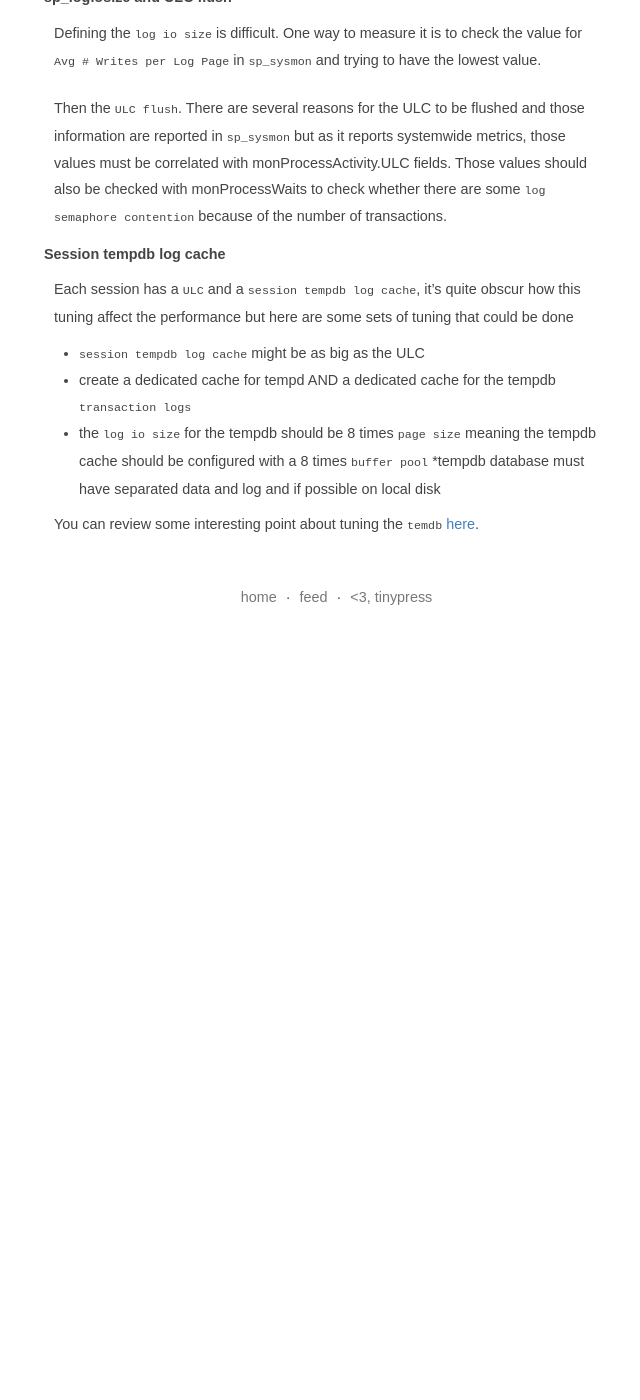
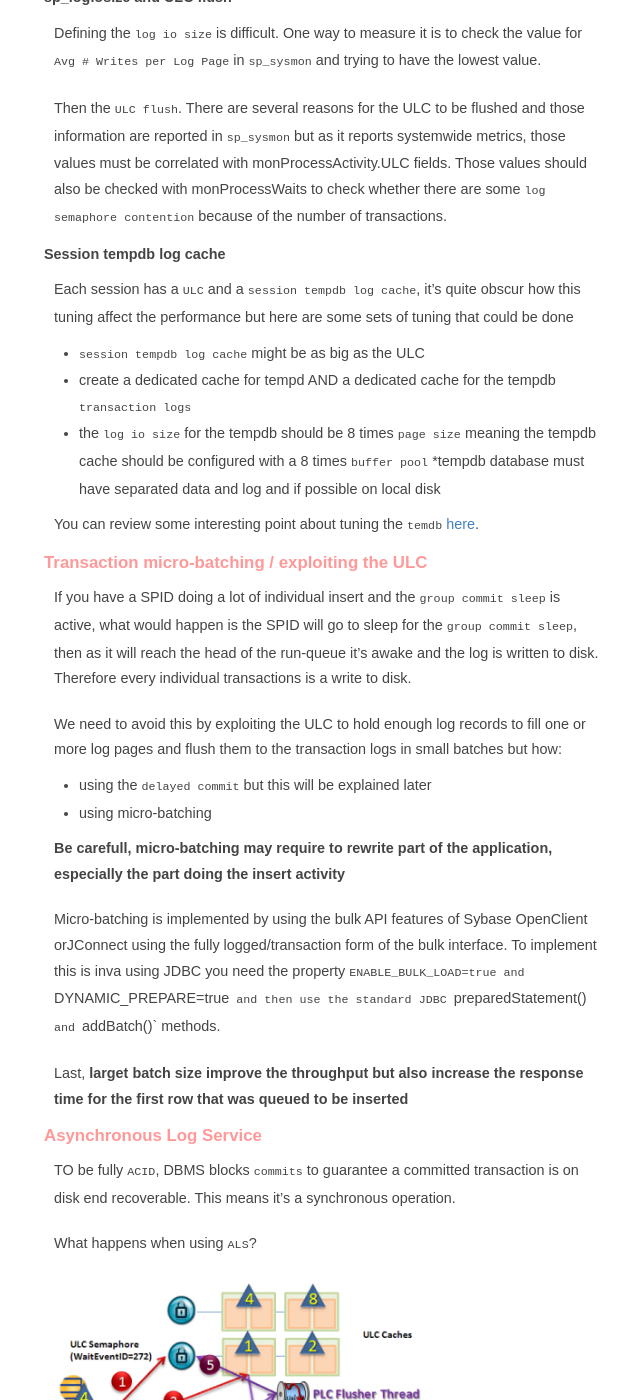
Before and after one commit to fipnova51/fipnova51.github.io, a Jekyll site: the page built from _posts/2016-05-26-understanding-an-tuning-the-transaction-logs.markdown, in a window 1280 px wide and 1400 px high, scrolled down 5558 px. Shown: the whole window, without its empty margins (311-951 px from the left). Built offline with Jekyll 4.4.1, drawn with Linux system fonts in a browser that asks for light colours; before the commit the page ends 6188 px from its top, so only the background shows below that; some of the changed text lies outside the part shown.

Commit message:
Post update: Understanding an tuning the transaction logs

```diff
--- a/_posts/2016-05-26-understanding-an-tuning-the-transaction-logs.markdown
+++ b/_posts/2016-05-26-understanding-an-tuning-the-transaction-logs.markdown
@@ -155,3 +155,37 @@ Each session has a `ULC` and a `session tempdb log cache`, it's quite obscur how
 *tempdb database must have separated data and log and if possible on local disk
 
 You can review some interesting point about tuning the `temdb` [here](http://www.slideshare.net/SAPTechnology/ase-tempdb-performance-tuning).
+
+### Transaction micro-batching / exploiting the ULC
+
+If you have a SPID doing a lot of individual insert and the `group commit sleep` is active, what would happen is the SPID will go to sleep for the `group commit sleep`, then as it will reach the head of the run-queue it's awake and the log is written to disk. Therefore every individual transactions is a write to disk.
+
+We need to avoid this by exploiting the ULC to hold enough log records to fill one or more log pages and flush them to the transaction logs in small batches but how:
+
+* using the `delayed commit` but this will be explained later
+*  using micro-batching
+
+**Be carefull, micro-batching may require to rewrite part of the application, especially the part doing the insert activity**
+
+Micro-batching is implemented by using the bulk API features of Sybase OpenClient orJConnect using the fully logged/transaction form of the bulk interface. To implement this is inva using JDBC you need the property `ENABLE_BULK_LOAD=true and `DYNAMIC_PREPARE=true` and then use the standard JDBC `preparedStatement()` and `addBatch()` methods.
+
+Last, **larget batch size improve the throughput but also increase the response time for the first row that was queued to be inserted**
+
+### Asynchronous Log Service
+
+TO be fully `ACID`, DBMS blocks `commits` to guarantee a committed transaction is on disk end recoverable. This means it's a synchronous operation.
+
+What happens when using `ALS`?
+
+![als diagram]({{ site.url }}/assets/pictures/sybase_als_diagram.png)
+
+The process is adding additional step but basically:
+
+1. When the `SPID's ULC` is to be flushed, it waits until it can get access to the `ALS` request queue for the `PLC flusher` and appends its request. Then is sleeps (WaitEventID=283) for the LogWriter to complete
+1. PLC flusher threads polls each database that enabled ALS looking for `log append requests`. This idle polling is WaitEventID=307
+1. When it gets a request, it grabs a ULC spinlock to prevent the SPID from making further changes to the ULC
+1. Then it grabs a log semaphore
+1. Then it grabs the cache spinlock
+1. The it flushes the ULC for the SPID
+1. The LogWriter thread is normally in a waiting (WaitEventID=308)
+1. The LogWriter writes the dirty log pages to disk (WaitEventID=309)
```
